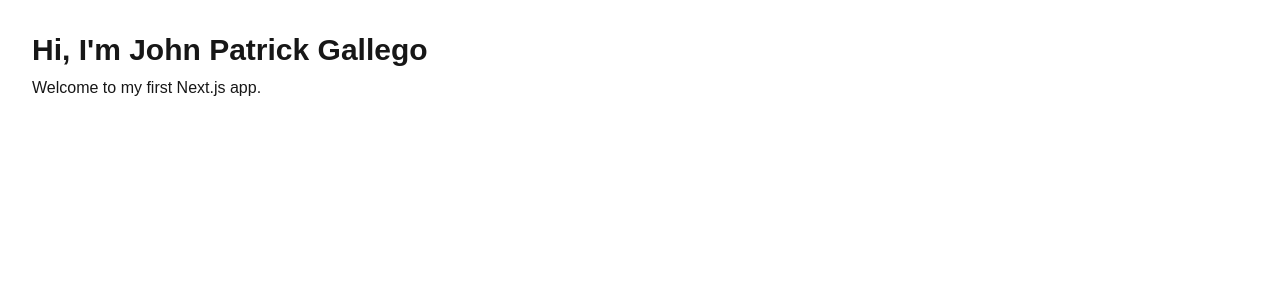
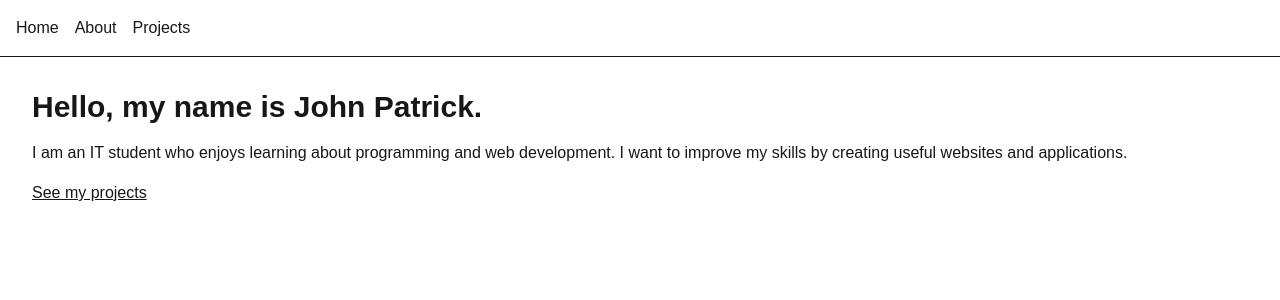
Before and after one commit to aljonevangelista2-ux/My-first-app-Evangelista, a Next.js app: page / in a window 1280 px wide. Shown: the top 300 px of the page. Built offline with nearby package versions, Linux system fonts and the light colour scheme.

Commit message:
Add pages and navigation

```diff
--- /dev/null
+++ b/app/about/page.tsx
@@ -0,0 +1,9 @@
+export default function AboutPage() {
+    return (
+        <main className="p-8">
+        <h1 className="text-2xl font-bold">About</h1>
+        <p>My name is John Patrick. I am an IT student
+        who enjoys learning programming and technology.</p>
+    </main>
+    );
+}
--- a/app/layout.tsx
+++ b/app/layout.tsx
@@ -1,3 +1,4 @@
+import Link from "next/link";
 import type { Metadata } from "next";
 import { Geist, Geist_Mono } from "next/font/google";
 import "./globals.css";
@@ -23,7 +24,14 @@ export default function RootLayout({ children }: LayoutProps<"/">) {
       lang="en"
       className={`${geistSans.variable} ${geistMono.variable} h-full antialiased`}
     >
-      <body className="min-h-full flex flex-col">{children}</body>
+      <body className="min-h-full flex flex-col">
+      <nav className="flex gap-4 p-4 border-b">
+        <Link href="/">Home</Link>
+        <Link href="/about">About</Link>
+        <Link href="/projects">Projects</Link>
+      </nav>
+      {children}
+      </body>
     </html>
   );
 }
--- a/app/page.tsx
+++ b/app/page.tsx
@@ -1,12 +1,25 @@
+import Link from "next/link";
+
 export default function Home() {
   return (
     <main className="p-8">
       <h1 className="text-3xl font-bold">
-        Hi, I'm John Patrick Gallego
+        Hello, my name is John Patrick.
       </h1>
-      <p className="mt-2">
-        Welcome to my first Next.js app.
+
+      <p className="mt-4">
+        I am an IT student who enjoys learning
+        about programming and web development.
+        I want to improve my skills by creating
+        useful websites and applications.
       </p>
+
+      <Link
+        href="/projects"
+        className="mt-4 inline-block underline"
+      >
+        See my projects
+      </Link>
     </main>
   );
 }
--- /dev/null
+++ b/app/projects/page.tsx
@@ -0,0 +1,13 @@
+export default function ProjectsPage() {
+  return (
+    <main className="p-8">
+      <h1 className="text-2xl font-bold">
+        Projects
+      </h1>
+
+      <p>
+        My projects will appear here.
+      </p>
+    </main>
+  );
+}
```
Also changed, not shown: 1 other file (tests, documents, lock files or other folders).
